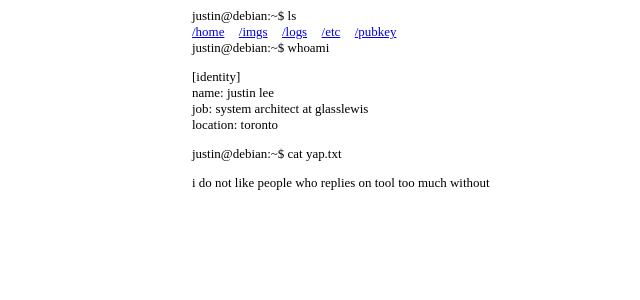
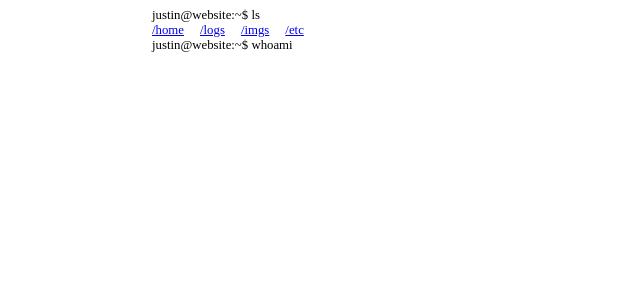
Before and after one commit to jhjhjljl/website, a Python web app: template app/templates/index.html in a window 1280 px wide. Shown: the top 300 px of the page, without its empty margins (88-728 px from the left). Run offline with Jinja, Linux system fonts and the light colour scheme; the template is opened without the code that fills it, so the values that code supplies are empty; some web fonts are replaced.

Commit message:
Updates.

```diff
--- a/app/static/css/base.css
+++ b/app/static/css/base.css
@@ -20,19 +20,26 @@
 }
 
 @font-face {
-	font-family: "Courier Prime";
+	font-family: "Menlo";
 	src: url("/static/fonts/Menlo-Bold-Italic.ttf");
 	font-weight: 700;
 	font-style: italic;
 }
 
-html, body {
-	font-family: "Menlo";
+body {
+	margin-inline: auto;
 	max-width: 50rem;
-	margin-inline: auto;
-	font-size: 0.9rem;
 }
 
-code {
+body, kbd, code {
 	font-family: "Menlo";
+	font-size: 0.8rem;
 }
+
+nav > ul {
+	list-style-type: none;
+	margin: 0;
+	padding: 0;
+	display: flex;
+	gap: 1rem;
+}
--- a/app/templates/imgs.html
+++ /dev/null
@@ -1,4 +0,0 @@
-{% extends "layouts/base.html" %}
-{% block main %}
-<p>these are some photos that i took while traveling, bored, etc.</p>
-{% endblock %}
--- a/app/templates/index.html
+++ b/app/templates/index.html
@@ -1,11 +1,7 @@
 {% extends "layouts/base.html" %}
 {% block main %}
-<code>justin@debian:~$ whoami</code>
-<pre><code>[identity]
-name: justin lee
-job: system architect at glasslewis
-location: toronto</code></pre>
-
-<code>justin@debian:~$ cat yap.txt</code>
-<p>i do not like people who replies on tool too much without</p>
+<code>
+	<span>justin@website:~$</span>
+	<kbd>whoami</kbd>
+</code>
 {% endblock %}
--- a/app/templates/layouts/base.html
+++ b/app/templates/layouts/base.html
@@ -4,29 +4,27 @@
 	<meta charset="UTF-8">
 	<meta name="viewport" content="width=device-width, initial-scale=1.0">
 	<link rel="stylesheet" href="/static/css/base.css">
-	{% block head %}{% endblock %}
-	<title>{% block title %}{% endblock %} - Justin Lee</title>
-	</title>
+	<title>Justin Lee</title>
 </head>
 <body>
 	<header>
-		<code>justin@debian:~$ ls</code>
 		<nav>
-			<ul style="list-style-type: none; display: flex; gap: 1rem; margin: 0; padding: 0;">
+			<code>
+				<span>justin@website:~$</span>
+				<kbd>ls</kbd>
+			</code>
+			<ul>
 				<li>
 					<a href="/">/home</a>
+				</li>
+				<li>
+					<a href="/logs">/logs</a>
 				</li>
 				<li>
 					<a href="/imgs">/imgs</a>
 				</li>
 				<li>
-					<a href="/logs">/logs</a>
-				</li>
-				<li>
 					<a href="/etc">/etc</a>
-				</li>
-				<li>
-					<a href="/pubkey">/pubkey</a>
 				</li>
 			</ul>
 		</nav>
@@ -35,7 +33,5 @@
 		{% block main %}
 		{% endblock %}
 	</main>
-	<footer>
-	</footer>
 </body>
 </html>
```
